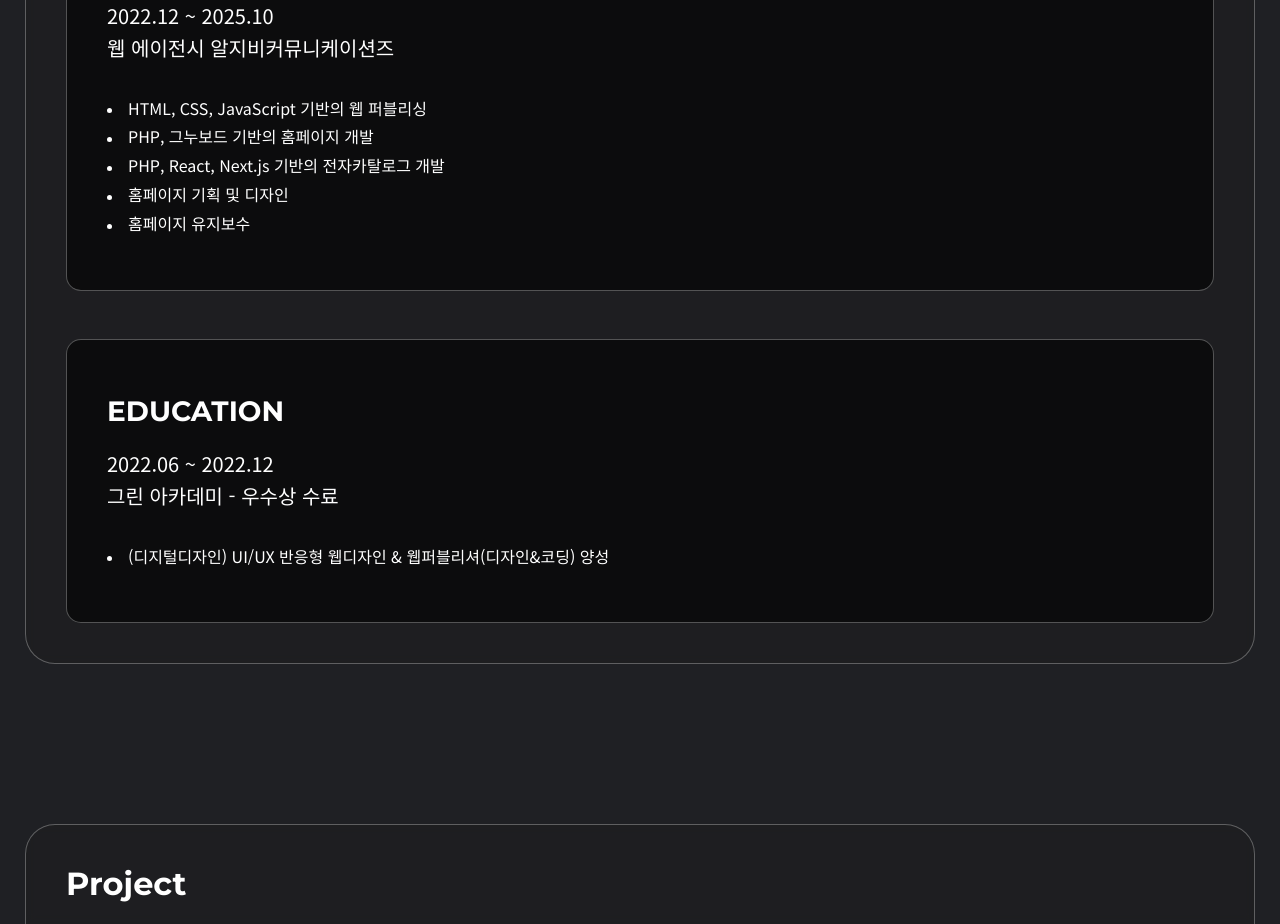
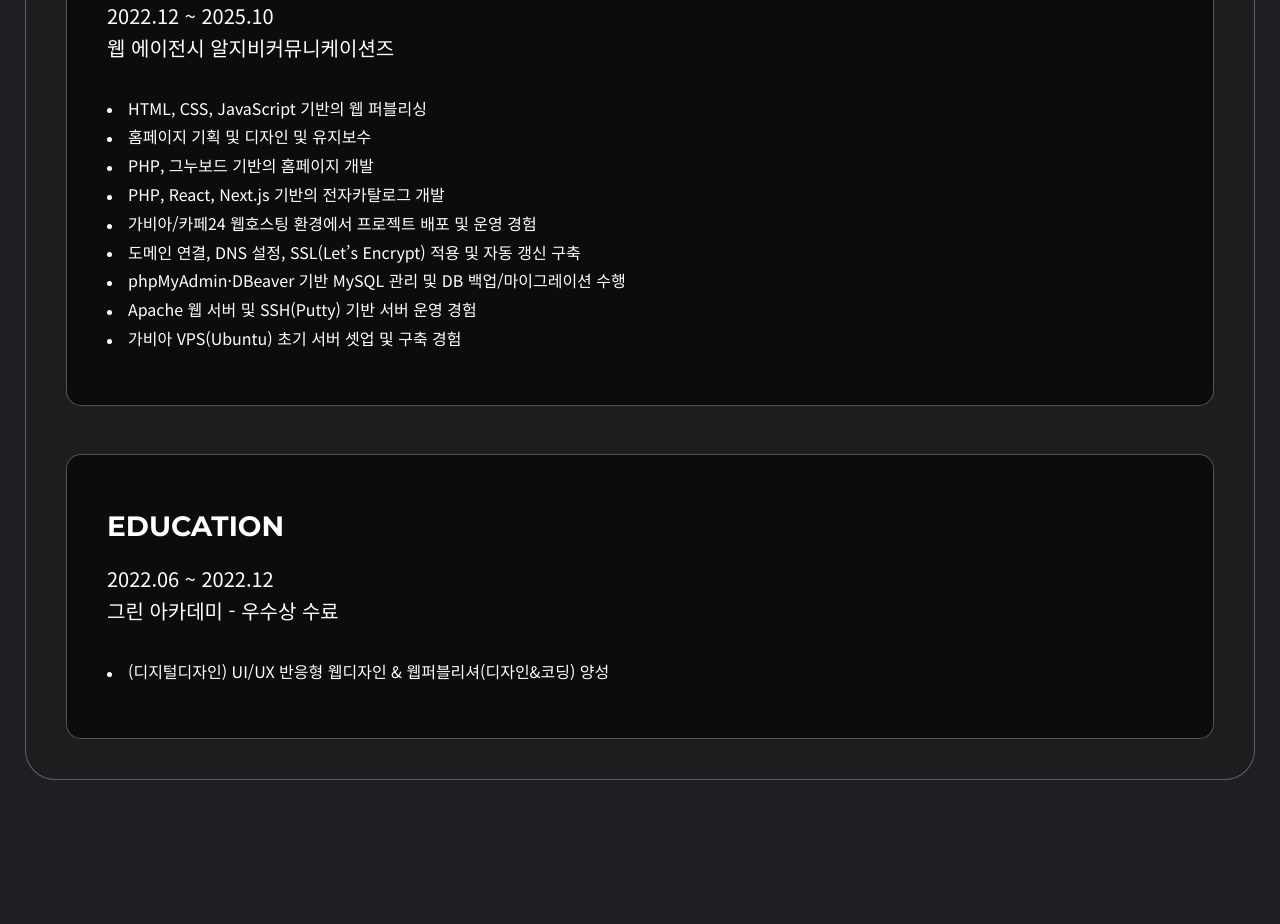
Before and after one commit to unibure/unibure_pf, a Next.js app: page / in a window 1280 px wide. Shown: the part 2300-3224 px from the top of the page. Built offline with nearby package versions, Linux system fonts and the light colour scheme.

Commit message:
career섹션 내용수정

```diff
--- a/src/app/components/sections/Career.jsx
+++ b/src/app/components/sections/Career.jsx
@@ -48,12 +48,28 @@ export default function Career() {
                 <li className="item">
                   HTML, CSS, JavaScript 기반의 웹 퍼블리싱
                 </li>
+                <li className="item">홈페이지 기획 및 디자인 및 유지보수</li>
                 <li className="item">PHP, 그누보드 기반의 홈페이지 개발</li>
                 <li className="item">
                   PHP, React, Next.js 기반의 전자카탈로그 개발
                 </li>
-                <li className="item">홈페이지 기획 및 디자인</li>
-                <li className="item">홈페이지 유지보수</li>
+                <li className="item">
+                  가비아/카페24 웹호스팅 환경에서 프로젝트 배포 및 운영 경험
+                </li>
+                <li className="item">
+                  도메인 연결, DNS 설정, SSL(Let’s Encrypt) 적용 및 자동 갱신
+                  구축
+                </li>
+                <li className="item">
+                  phpMyAdmin·DBeaver 기반 MySQL 관리 및 DB 백업/마이그레이션
+                  수행
+                </li>
+                <li className="item">
+                  Apache 웹 서버 및 SSH(Putty) 기반 서버 운영 경험
+                </li>
+                <li className="item">
+                  가비아 VPS(Ubuntu) 초기 서버 셋업 및 구축 경험
+                </li>
               </ul>
             </motion.div>
             <motion.div
--- a/src/app/globals.css
+++ b/src/app/globals.css
@@ -352,7 +352,7 @@ section:nth-child(even) .container { background: #00000094; }
   @media screen and (max-width:767px){
     #career .section-layout {gap:1rem;}
     #career .career-cont {gap: 1rem;}
-    #career .career-cont .career-item {padding: 30px 20px;}
+    #career .career-cont .career-item {padding: 30px 14px;}
     #career .career-cont .career-item .sbj {font-size: 1.25rem;}
     #career .career-cont .career-item .head {font-size: 1rem; padding-bottom: 1rem;}
     #career .career-cont .career-item .desc .item {font-size: .875rem; gap: .5rem;}
```
